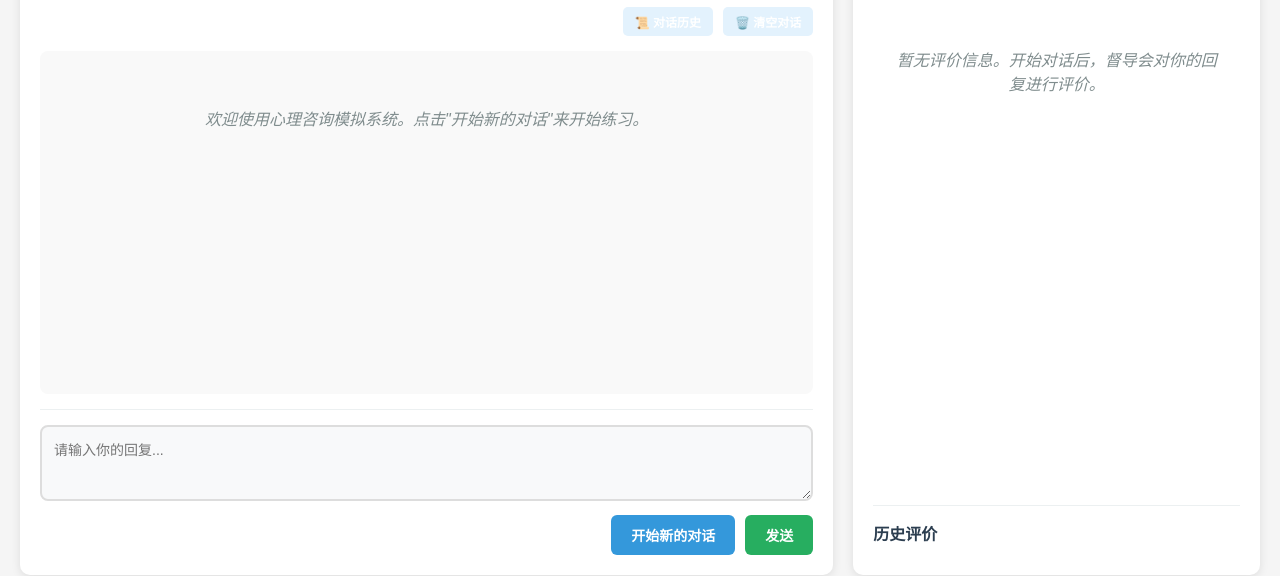
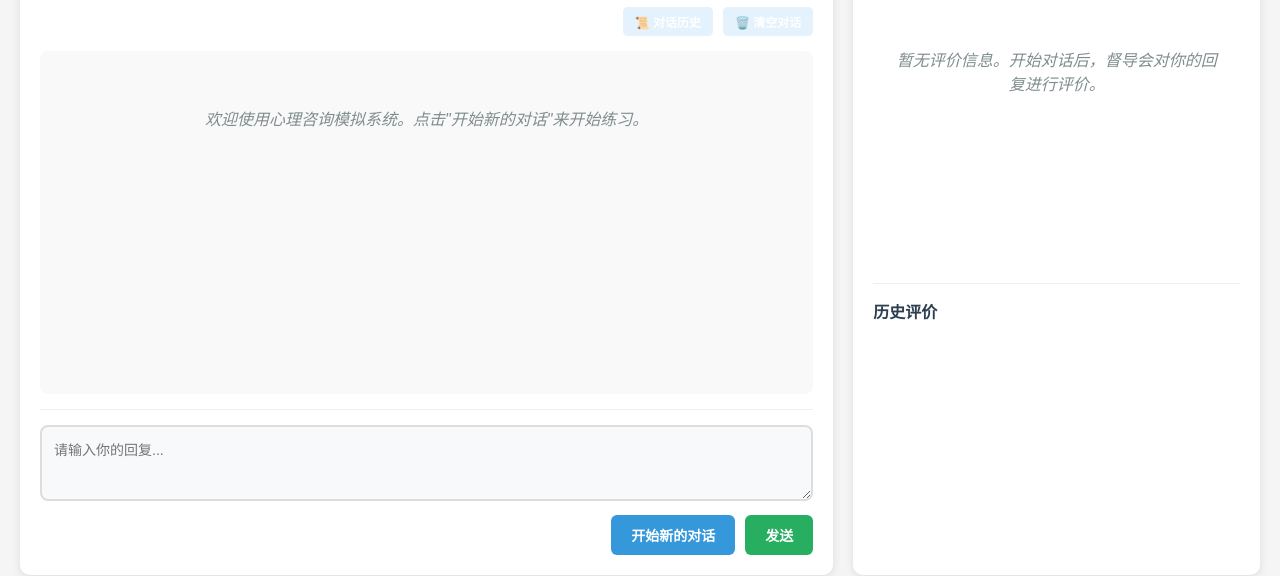
Before and after one commit to Yaqi7-tech/v2, a website: page index.html in a window 1280 px wide. Shown: the part 251-827 px from the top of the page. Drawn offline with nearby package versions, Linux system fonts and the light colour scheme.

Commit message:
Update styles.css

```diff
--- a/styles.css
+++ b/styles.css
@@ -245,12 +245,43 @@ button:disabled {
 .evaluation-history {
     border-top: 1px solid #ecf0f1;
     padding-top: 15px;
+    flex: 1;
+    overflow: hidden;
+    display: flex;
+    flex-direction: column;
 }
 
 .evaluation-history h3 {
     color: #2c3e50;
     margin-bottom: 10px;
     font-size: 16px;
+    flex-shrink: 0;
+}
+
+#historyList {
+    overflow-y: auto;
+    flex: 1;
+    padding-right: 5px;
+    max-height: 300px; /* 限制最大高度，防止无限延伸 */
+}
+
+/* 美化滚动条 */
+#historyList::-webkit-scrollbar {
+    width: 6px;
+}
+
+#historyList::-webkit-scrollbar-track {
+    background: #f1f1f1;
+    border-radius: 3px;
+}
+
+#historyList::-webkit-scrollbar-thumb {
+    background: #ccc;
+    border-radius: 3px;
+}
+
+#historyList::-webkit-scrollbar-thumb:hover {
+    background: #aaa;
 }
 
 .history-item {
```
